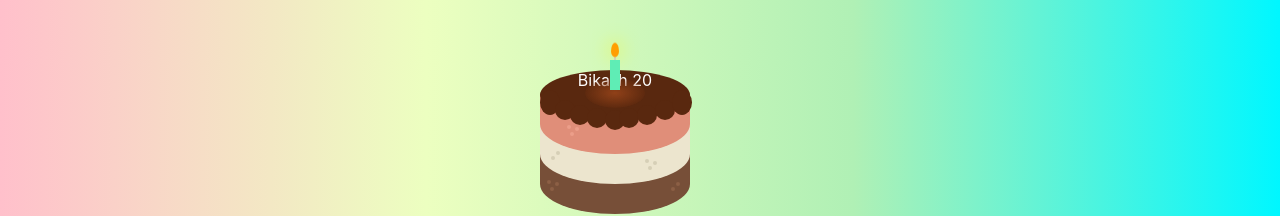
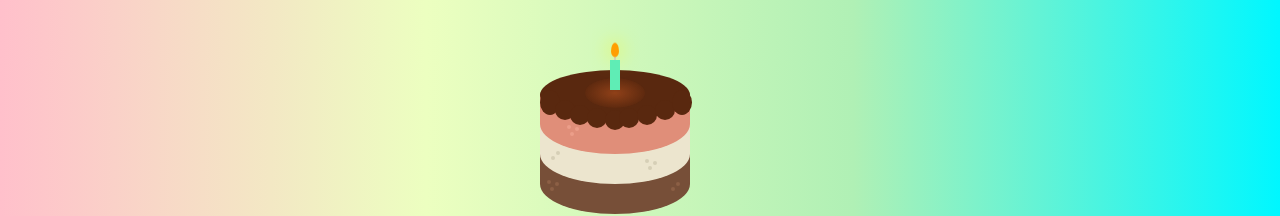
Before and after one commit to x-sunidhi-x/happy-birthday, a React (Create React App) app: page / in a window 1280 px wide. Shown: the part 239-455 px from the top of the page. Built offline with nearby package versions, Linux system fonts and the light colour scheme.

Commit message:
Update Cake.js

```diff
--- a/src/Cake.js
+++ b/src/Cake.js
@@ -34,7 +34,7 @@ function Cake(props){
         </div>
     </div>
     <div class="layer f4">
-    <div style={{color:"white"}}>Bikash 20</div>
+
       <div class="drip-ctn">
         <div class="drip d1"></div>
         <div class="drip d2"></div>
```
